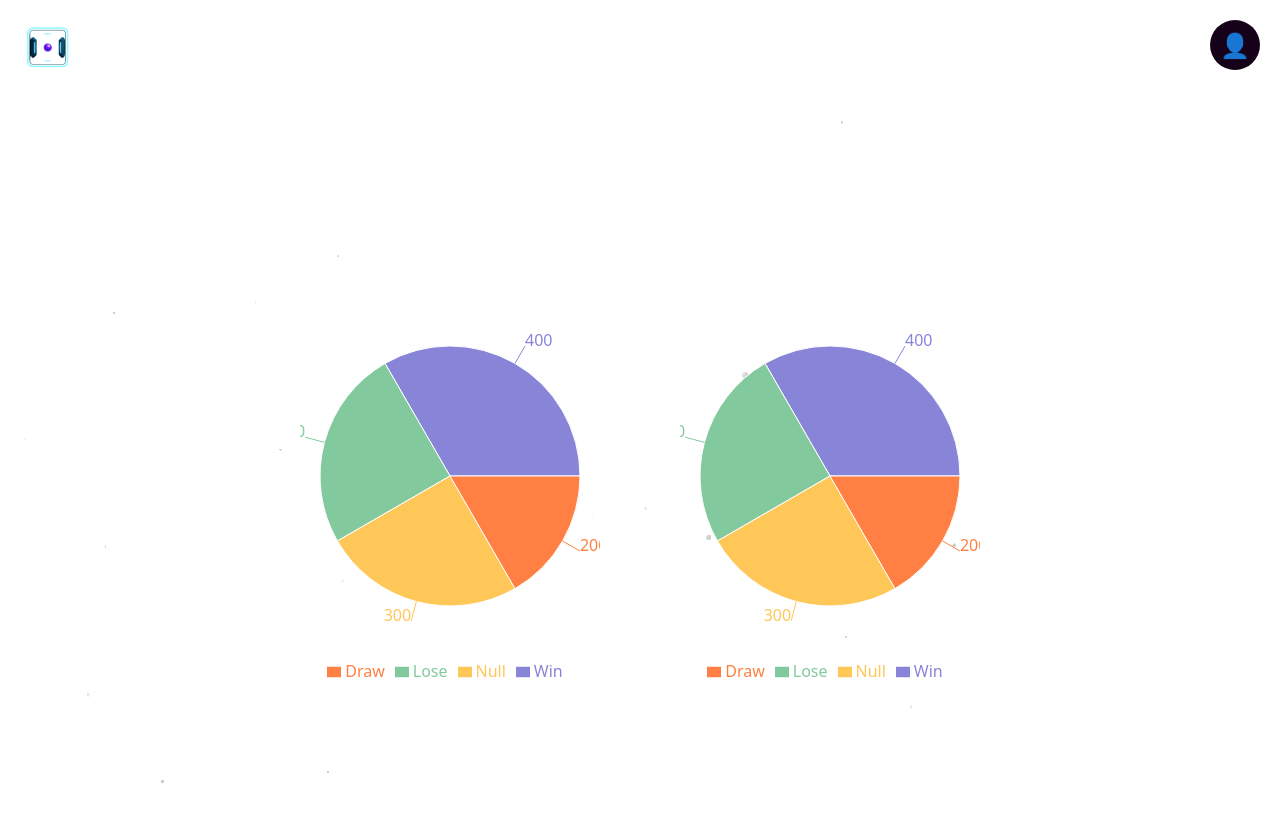
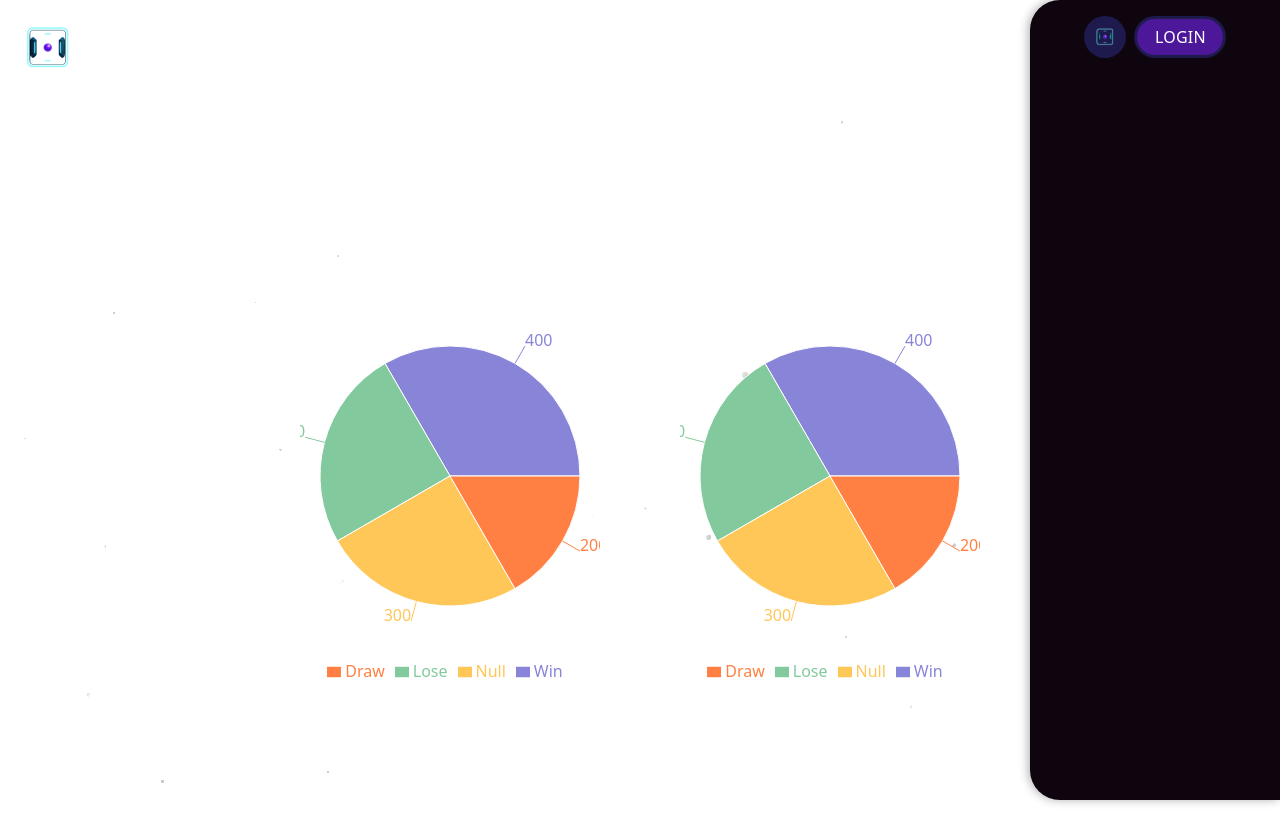
Before and after one commit to MoHamzC/ft_transcendence, a React (Vite) app in the folder mergetr/frontend/: page /stats in a window 1280 px wide. Built offline with nearby package versions, Linux system fonts and the light colour scheme.

Commit message:
feat: navbar is now always opened and new login button

```diff
--- a/mergetr/frontend/src/PillNav.tsx
+++ b/mergetr/frontend/src/PillNav.tsx
@@ -1,6 +1,28 @@
 import { useEffect, useRef, useState } from "react";
 import { Link } from "react-router-dom";
 import { gsap } from "gsap";
+
+interface PillNavItem {
+  label: string;
+  href: string;
+  ariaLabel?: string;
+  onClick?: (event: React.MouseEvent<HTMLAnchorElement | HTMLButtonElement | HTMLSpanElement | HTMLDivElement | HTMLLIElement | HTMLLinkElement, MouseEvent>) => void;
+}
+
+interface PillNavProps {
+  logo: string;
+  logoAlt?: string;
+  items: PillNavItem[];
+  activeHref: string;
+  className?: string;
+  ease?: string;
+  baseColor?: string;
+  pillColor?: string;
+  hoveredPillTextColor?: string;
+  pillTextColor?: string;
+  onMobileMenuClick?: () => void;
+  initialLoadAnimation?: boolean;
+}
 
 const PillNav = ({
   logo,
@@ -15,18 +37,18 @@ const PillNav = ({
   pillTextColor,
   onMobileMenuClick,
   initialLoadAnimation = true,
-}) => {
+}: PillNavProps) => {
   const resolvedPillTextColor = pillTextColor ?? baseColor;
   const [isMobileMenuOpen, setIsMobileMenuOpen] = useState(false);
-  const circleRefs = useRef([]);
-  const tlRefs = useRef([]);
-  const activeTweenRefs = useRef([]);
-  const logoImgRef = useRef(null);
-  const logoTweenRef = useRef(null);
-  const hamburgerRef = useRef(null);
-  const mobileMenuRef = useRef(null);
-  const navItemsRef = useRef(null);
-  const logoRef = useRef(null);
+  const circleRefs = useRef<Array<HTMLSpanElement | null>>([]);
+  const tlRefs = useRef<any[]>([]);
+  const activeTweenRefs = useRef<any[]>([]);
+  const logoImgRef = useRef<HTMLImageElement | null>(null);
+  const logoTweenRef = useRef<any>(null);
+  const hamburgerRef = useRef<HTMLButtonElement | null>(null);
+  const mobileMenuRef = useRef<HTMLDivElement | null>(null);
+  const navItemsRef = useRef<HTMLDivElement | null>(null);
+  const logoRef = useRef<HTMLAnchorElement | null>(null);
 
   useEffect(() => {
     const layout = () => {
@@ -131,22 +153,22 @@ const PillNav = ({
     return () => window.removeEventListener("resize", onResize);
   }, [items, ease, initialLoadAnimation]);
 
-  const handleEnter = (i) => {
+  const handleEnter = (i: number) => {
     const tl = tlRefs.current[i];
     if (!tl) return;
-    activeTweenRefs.current[i]?.kill();
-    activeTweenRefs.current[i] = tl.tweenTo(tl.duration(), {
+    activeTweenRefs.current[i]?.kill?.();
+    activeTweenRefs.current[i] = tl.tweenTo?.(tl.duration?.(), {
       duration: 0.3,
       ease,
       overwrite: "auto",
     });
   };
 
-  const handleLeave = (i) => {
+  const handleLeave = (i: number) => {
     const tl = tlRefs.current[i];
     if (!tl) return;
-    activeTweenRefs.current[i]?.kill();
-    activeTweenRefs.current[i] = tl.tweenTo(0, {
+    activeTweenRefs.current[i]?.kill?.();
+    activeTweenRefs.current[i] = tl.tweenTo?.(0, {
       duration: 0.2,
       ease,
       overwrite: "auto",
@@ -217,7 +239,7 @@ const PillNav = ({
     onMobileMenuClick?.();
   };
 
-  const isExternalLink = (href) =>
+  const isExternalLink = (href: string) =>
     href.startsWith("http://") ||
     href.startsWith("https://") ||
     href.startsWith("//") ||
@@ -225,7 +247,7 @@ const PillNav = ({
     href.startsWith("tel:") ||
     href.startsWith("#");
 
-  const isRouterLink = (href) => href && !isExternalLink(href);
+  const isRouterLink = (href: string) => href && !isExternalLink(href);
 
   const cssVars = {
     ["--base"]: baseColor,
@@ -305,7 +327,7 @@ const PillNav = ({
             className="list-none flex items-stretch m-0 p-[3px] h-full"
             style={{ gap: "var(--pill-gap)" }}
           >
-            {items.map((item, i) => {
+            {items.map((item: PillNavItem, i: number) => {
               const isActive = activeHref === item.href;
 
               const pillStyle = {
@@ -370,6 +392,7 @@ const PillNav = ({
                       aria-label={item.ariaLabel || item.label}
                       onMouseEnter={() => handleEnter(i)}
                       onMouseLeave={() => handleLeave(i)}
+                      onClick={item.onClick}
                     >
                       {PillContent}
                     </Link>
@@ -382,6 +405,7 @@ const PillNav = ({
                       aria-label={item.ariaLabel || item.label}
                       onMouseEnter={() => handleEnter(i)}
                       onMouseLeave={() => handleLeave(i)}
+                      onClick={item.onClick}
                     >
                       {PillContent}
                     </a>
@@ -424,16 +448,16 @@ const PillNav = ({
         }}
       >
         <ul className="list-none m-0 p-[3px] flex flex-col gap-[3px]">
-          {items.map((item) => {
+          {items.map((item: PillNavItem) => {
             const defaultStyle = {
               background: "var(--pill-bg, #fff)",
               color: "var(--pill-text, #fff)",
             };
-            const hoverIn = (e) => {
+            const hoverIn = (e: React.MouseEvent<HTMLAnchorElement>) => {
               e.currentTarget.style.background = "var(--base)";
               e.currentTarget.style.color = "var(--hover-text, #fff)";
             };
-            const hoverOut = (e) => {
+            const hoverOut = (e: React.MouseEvent<HTMLAnchorElement>) => {
               e.currentTarget.style.background = "var(--pill-bg, #fff)";
               e.currentTarget.style.color = "var(--pill-text, #fff)";
             };
--- a/mergetr/frontend/src/SideMenu.tsx
+++ b/mergetr/frontend/src/SideMenu.tsx
@@ -1,58 +1,48 @@
 import { useState } from "react";
 import { useNavigate } from 'react-router-dom';
 import PillNav from './PillNav.tsx';
-import logo from './assets/logo.png'; // Chemin réel du logo
+import logo from './assets/logo.png';
 import "./SideMenu.css";
 import "./App.tsx";
 
 export default function SideMenu({ isLogged, setIsLogged }: any) {
-  const [isOpen, setIsOpen] = useState(false);
+
   const navigate = useNavigate();
 
-  // Navigation handlers
   function handleNav(href: string) {
     navigate(href);
     setIsOpen(false);
+    setIsLogged(true);
   }
 
   return (
     <div>
-      <button
-        className="profile-button"
-        onClick={() => {
-          if (!isLogged) {
-            setIsLogged(true);
-            navigate('/login');
-          } else {
-            setIsOpen((prev) => !prev);
-          }
-        }}
-      >
-        👤
-      </button>
-      {isOpen && (
-        <div
-          className="side-menu"
-          style={{
-            boxShadow: "none",
-            borderTopLeftRadius: "30px",
-            borderBottomLeftRadius: "30px",
-            paddingTop: "70px", // espace pour le bouton profil
-            paddingLeft: "10px",
-            paddingRight: "10px",
-            width: "100%",
-            maxHeight: "100vh",
-            overflowY: "auto",
-            display: "flex",
-            flexDirection: "column",
-            alignItems: "flex-end",
-            gap: "20px",
-            position: "fixed",
-            top: 0,
-            right: 0,
-            zIndex: 999,
-          }}
-        >
+      {!isLogged && (
+        <div className="side-menu">
+          <PillNav
+            logo={logo}
+            logoAlt="Company Logo"
+            items={[{
+              label: 'Login',
+              href: '/login',
+              onClick: (e: React.MouseEvent<HTMLAnchorElement>) => {
+                e.preventDefault();
+                setIsLogged(true);
+                navigate('/login');
+              }
+            }]}
+            activeHref={window.location.pathname}
+            className="custom-nav"
+            ease="power2.easeOut"
+            baseColor="oklch(25.7% 0.09 281.288)"
+            pillColor="oklch(38% 0.189 293.745)"
+            pillTextColor="#ffffff"
+            onMobileMenuClick={() => {}}
+          />
+        </div>
+      )}
+      {isLogged && (
+        <div className="side-menu">
           <PillNav
             logo={logo}
             logoAlt="Company Logo"
@@ -68,11 +58,10 @@ export default function SideMenu({ isLogged, setIsLogged }: any) {
             activeHref={window.location.pathname}
             className="custom-nav"
             ease="power2.easeOut"
-            baseColor="oklch(25.7% 0.09 281.288)" // <-- couleur de l'actif
-            pillColor="oklch(38% 0.189 293.745)"   // <-- couleur normale
-            hoveredPillTextColor="#ffffff"
+            baseColor="oklch(25.7% 0.09 281.288)"
+            pillColor="oklch(38% 0.189 293.745)"
             pillTextColor="#ffffff"
-            onItemClick={item => handleNav(item.href)}
+            onMobileMenuClick={() => {}}
           />
         </div>
       )}
```
